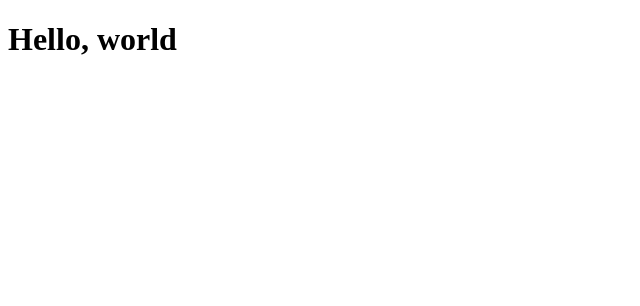
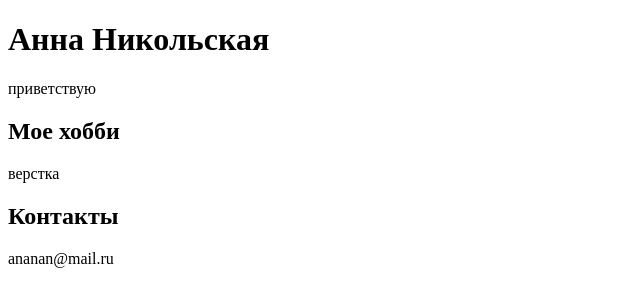
Before and after one commit to an-hin/test, a plain HTML site: page index2.html in a window 1280 px wide. Shown: the whole page, without its empty margins (0-640 px from the left). Drawn offline with Linux system fonts and the light colour scheme.

Commit message:
Second commit

```diff
--- a/index2.html
+++ b/index2.html
@@ -6,6 +6,11 @@
     <title>Document</title>
 </head>
 <body>
-    <h1>Hello, world</h1>
+    <h1>Анна Никольская</h1>
+<p>приветствую</p>
+<h2>Мое хобби</h2>
+<p>верстка</p>
+<h2>Контакты</h2>
+<p>ananan@mail.ru</p>
 </body>
 </html>
```
